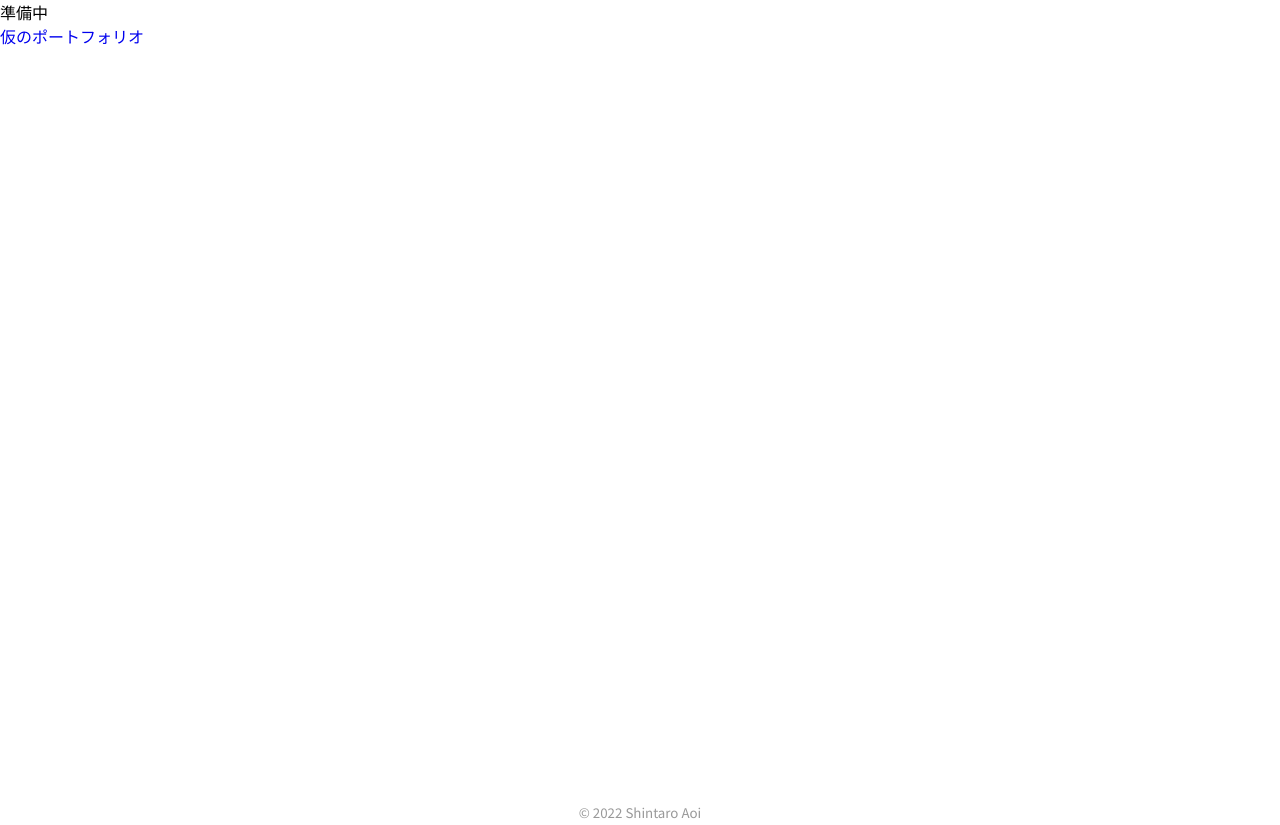
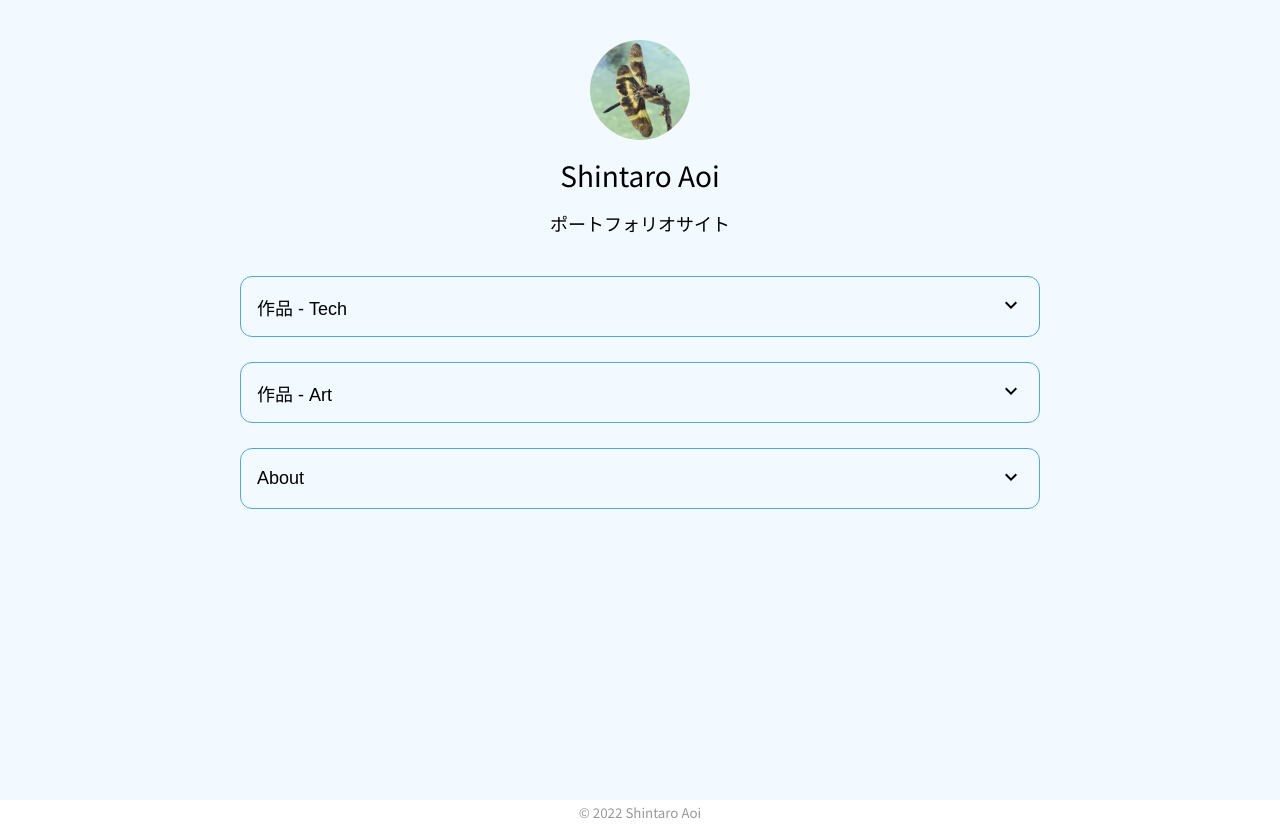
Before and after one commit to moyotsukai/moyotsukai-portfolio, a Next.js app: page / in a window 1280 px wide. Built offline with nearby package versions, Linux system fonts and the light colour scheme.

Commit message:
add: Hero

```diff
--- /dev/null
+++ b/components/functional/Hero.tsx
@@ -0,0 +1,41 @@
+import React from 'react'
+import { css } from '@emotion/react'
+import Image from 'next/image'
+
+const Hero: React.FC = () => {
+  return (
+    <div css={layoutStyle}>
+      <div css={imageContainerStyle}>
+        <Image src="/profile.jpeg" width={100} height={100} alt="" />
+      </div>
+      <p css={titleStyle}>
+        Shintaro Aoi
+      </p>
+      <p css={subtitleStyle}>
+        ポートフォリオサイト
+      </p>
+    </div>
+  )
+}
+
+const layoutStyle = css`
+  text-align: center;
+  padding: 25px 0;
+`
+const imageContainerStyle = css`
+  width: 100px;
+  height: 100px;
+  border-radius: 50px;
+  overflow: hidden;
+  margin: 15px auto;
+`
+const titleStyle = css`
+  font-size: 28px;
+  margin: 15px 0;
+`
+const subtitleStyle = css`
+  font-size: 18px;
+  margin: 15px 0;
+`
+
+export default Hero
--- /dev/null
+++ b/components/icons/ArrowIcon.tsx
@@ -0,0 +1,22 @@
+import React from 'react'
+
+type Props = {
+  size?: string
+  color?: string
+}
+
+const ArrowIcon: React.FC<Props> = (props) => {
+  return (
+    <svg
+      xmlns="http://www.w3.org/2000/svg"
+      width={props.size || "24px"}
+      height={props.size || "24px"}
+      viewBox="0 0 24 24"
+      fill={props.color || "#000"}
+    >
+      <path d="M0 0h24v24H0z" fill="none" /><path d="M16.59 8.59L12 13.17 7.41 8.59 6 10l6 6 6-6z" />
+    </svg>
+  )
+}
+
+export default ArrowIcon
--- a/components/templates/IndexPage.tsx
+++ b/components/templates/IndexPage.tsx
@@ -1,21 +1,36 @@
 import React from 'react'
 import { css } from '@emotion/react'
+import Accordion from '../ui/Accordion'
+import { primaryBackgroundColor } from '../../styles/colors'
+import Spacer from '../ui/Spacer'
+import Hero from '../functional/Hero'
 
 const IndexPage: React.FC = () => {
   return (
     <div css={layoutStyle}>
-      <p>
-        準備中
-      </p>
-      <a href="https://profcard.info/u/shihUxpEV2NpshwHp9YonGsfONi1">
-        仮のポートフォリオ
-      </a>
+      <Hero />
+
+      <Accordion title="作品 - Tech">
+        さくひん
+      </Accordion>
+      <Spacer y={25} />
+
+      <Accordion title="作品 - Art">
+        さくひん
+      </Accordion>
+      <Spacer y={25} />
+
+      <Accordion title="About">
+        さくひん
+      </Accordion>
     </div>
   )
 }
 
 const layoutStyle = css`
   min-height: 100vh;
+  background-color: ${primaryBackgroundColor};
+  padding: 0 10px;
 `
 
 export default IndexPage
--- /dev/null
+++ b/components/ui/Accordion.tsx
@@ -0,0 +1,103 @@
+import React, { useState } from 'react'
+import { css } from '@emotion/react'
+import { motion } from 'framer-motion'
+import Divider from './Divider'
+import ToggleMarker from './ToggleMarker'
+import { primaryBackgroundColor, primaryColor } from '../../styles/colors'
+
+type Props = {
+  title: string
+  children?: React.ReactNode
+}
+
+const Accordion: React.FC<Props> = (props) => {
+  const [isOpen, setIsOpen] = useState<boolean>(false)
+
+  const toggleIsOpen = () => {
+    setIsOpen(!isOpen)
+  }
+
+  const variants = {
+    open: {
+      height: "auto",
+      opacity: 1,
+      y: 0
+    },
+    closed: {
+      height: 0,
+      opacity: 0,
+      y: -10
+    }
+  }
+
+  return (
+    <div css={accordionStyle}>
+      <motion.button
+        onClick={toggleIsOpen}
+        css={summaryContainerStyle}
+      >
+        <div css={titleContainerStyle}>
+          <div css={titleStyle}>
+            {props.title}
+          </div>
+        </div>
+        <ToggleMarker isOpen={!isOpen} />
+      </motion.button>
+
+      <motion.div
+        initial={{
+          height: 0,
+          opacity: 0
+        }}
+        animate={isOpen ? "open" : "closed"}
+        variants={variants}
+        transition={{
+          type: "tween",
+          duration: 0.2,
+          ease: "easeOut"
+        }}
+        css={detailContainerStyle}
+      >
+        <Divider />
+        {props.children}
+      </motion.div>
+    </div>
+  )
+}
+
+const accordionStyle = css`
+  background-color: ${primaryBackgroundColor};
+  margin: 0 auto;
+  max-width: 800px;
+  padding: 15px 5px;
+  border: solid 1.5px ${primaryColor};
+  border-radius: 12px;
+  text-align: center;
+  @media(min-width: 500px) {
+    padding: 15px 10px;
+  }
+`
+const summaryContainerStyle = css`
+  display: flex;
+  align-items: center;
+  border: none;
+  cursor: pointer;
+  background-color: ${primaryBackgroundColor};
+  -webkit-tap-highlight-color: #000;
+  width: 100%;
+  &:focus {
+    outline: none;
+  }
+`
+const titleContainerStyle = css`
+  flex-grow: 1;
+`
+const titleStyle = css`
+  font-size: 18px;
+  text-align: left;
+`
+const detailContainerStyle = css`
+  overflow: hidden;
+`
+
+export default Accordion
--- /dev/null
+++ b/components/ui/Divider.tsx
@@ -0,0 +1,15 @@
+import React from 'react'
+import { css } from '@emotion/react'
+import { dividerColor } from '../../styles/colors'
+
+const Divider: React.FC = () => {
+  return (
+    <div css={dividerStyle} />
+  )
+}
+const dividerStyle = css`
+  margin: 0 8px;
+  border-bottom: solid 1px ${dividerColor};
+`
+
+export default Divider
--- /dev/null
+++ b/components/ui/Spacer.tsx
@@ -0,0 +1,25 @@
+import React from 'react'
+import { css } from '@emotion/react'
+
+type Props = {
+  x?: number,
+  y?: number
+}
+
+const Spacer: React.FC<Props> = (props) => {
+  const isInlineStyle = props.x ? true : false
+  const x = props.x ?? 0
+  const y = props.y ?? 0
+
+  return (
+    <div css={() => spacerStyle(isInlineStyle, x, y)} />
+  )
+}
+
+const spacerStyle = (isInlineStyle: boolean, x: number, y: number) => css`
+  display: ${isInlineStyle ? "inline" : "block"};
+  width: ${x}px;
+  height: ${y}px;
+`
+
+export default Spacer
--- /dev/null
+++ b/components/ui/ToggleMarker.tsx
@@ -0,0 +1,30 @@
+import React from 'react'
+import { motion } from 'framer-motion'
+import ArrowIcon from '../icons/ArrowIcon'
+
+type ToggleMarkerProps = {
+  isOpen: boolean
+}
+
+const ToggleMarker: React.FC<ToggleMarkerProps> = (props) => {
+  const variants = {
+    open: { rotate: 0 },
+    closed: { rotate: -180 }
+  }
+
+  return (
+    <motion.div
+      animate={props.isOpen ? "open" : "closed"}
+      variants={variants}
+      transition={{
+        type: "tween",
+        duration: 0.2,
+        ease: "easeInOut"
+      }}
+    >
+      <ArrowIcon />
+    </motion.div>
+  )
+}
+
+export default ToggleMarker
--- a/package.json
+++ b/package.json
@@ -11,6 +11,7 @@
   "dependencies": {
     "@babel/core": "^7.17.5",
     "@emotion/react": "^11.7.1",
+    "framer-motion": "^6.2.8",
     "next": "^12.1.0",
     "react": "17.0.2",
     "react-dom": "17.0.2"
--- /dev/null
+++ b/styles/colors.ts
@@ -0,0 +1,5 @@
+const primaryBackgroundColor = "#f2faff"
+const primaryColor = "#50a7e6"
+const dividerColor = "#b8c4cc"
+
+export { primaryBackgroundColor, primaryColor, dividerColor }
```
Also changed, not shown: public/profile.jpeg (added), 1 other file (tests, documents, lock files or other folders).
